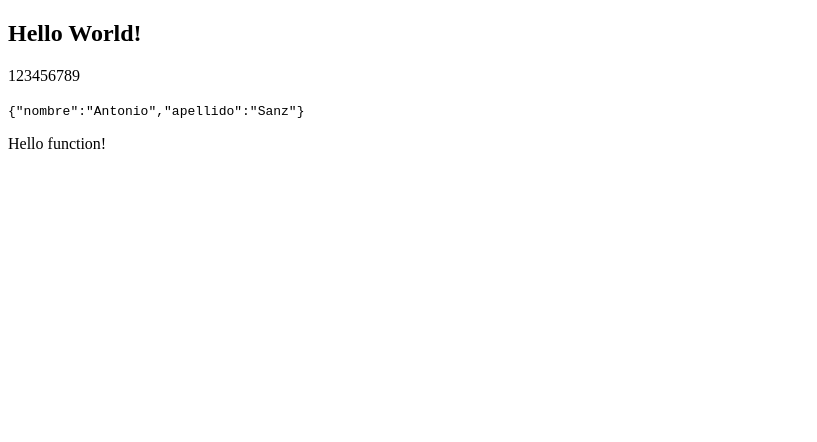
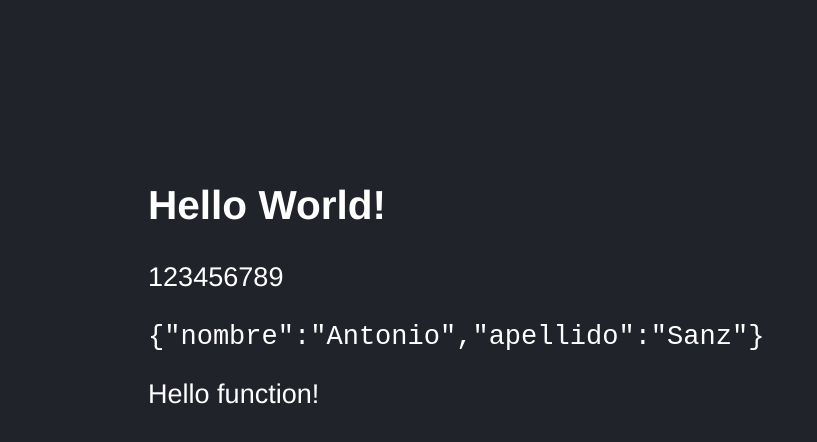
Before and after one commit to AntoSanz/Curso-React-Udemy, a React (Vite) app in the folder 03-counter-app-vite/: page / in a window 1280 px wide. Shown: the top 442 px of the page, without its empty margins (0-817 px from the left). Built offline with nearby package versions, Linux system fonts and the light colour scheme.

Commit message:
39-Add CSS style

```diff
--- a/03-counter-app-vite/src/main.jsx
+++ b/03-counter-app-vite/src/main.jsx
@@ -1,7 +1,8 @@
 import React from "react";
 import ReactDOM from "react-dom/client";
-import { HelloWorldApp } from "./helloWorldApp";
+// import { HelloWorldApp } from "./helloWorldApp";
 import { FirstApp } from "./FirstApp";
+import "./styles.css";
 
 ReactDOM.createRoot(document.getElementById("root")).render(
     <React.StrictMode>
--- /dev/null
+++ b/03-counter-app-vite/src/styles.css
@@ -0,0 +1,8 @@
+html, body {
+    /* Ordenar por orden alfabetico: CTRL + SHIFT + P > Ordenar */
+    background-color: #21232A;
+    color: white;
+    font-family: Helvetica, Arial, sans-serif;
+    font-size: 1.3rem;
+    padding: 70px;
+}
```
